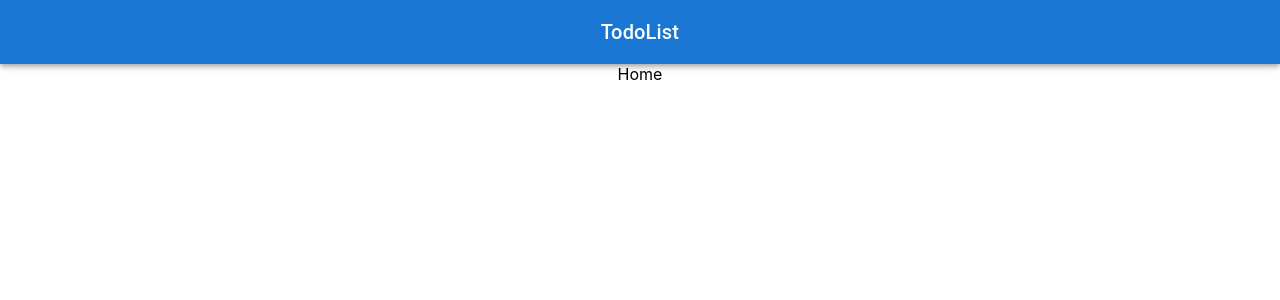
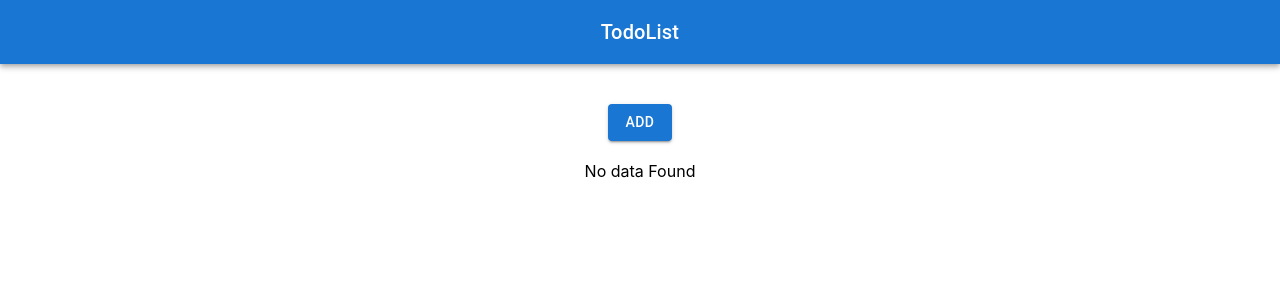
Before and after one commit to Kindaglia/TODO-LIST-REACT, a React (Create React App) app in the folder todolistappreact/: page / in a window 1280 px wide. Shown: the top 300 px of the page. Built offline with nearby package versions, Linux system fonts and the light colour scheme.

Commit message:
add home con vista del localstorage

```diff
--- a/todolistappreact/src/components/Add.js
+++ b/todolistappreact/src/components/Add.js
@@ -1,11 +1,13 @@
 import Box from '@mui/material/Box';
 import TextField from '@mui/material/TextField';
 import { Button, Typography } from '@mui/material';
+import { useNavigate } from "react-router-dom";
 import React, { useEffect, useState } from "react";
 
 
 function Add() {
 
+  const navigate = useNavigate()
   const [title,setTitle] = useState('')
   const [desc,setDesc] =  useState('')
 
@@ -18,18 +20,18 @@ function Add() {
   const handleSubmit = () => {
     console.log({ title, desc })
 
-    const blogs = localStorage.getItem('blogs') || []
+    const _blogs = localStorage.getItem('blogs') && localStorage.getItem('blogs').length > 0 ? JSON.parse(localStorage.getItem('blogs')) : []
 
-    localStorage.setItem('blogs', JSON.stringify([...blogs ,{title, desc}]))
+    localStorage.setItem('blogs', JSON.stringify([..._blogs, { title, desc }]))
 
-
+    navigate('/')
 }
 
   return (<div>
      <Typography> ADD BLOG </Typography>
       <TextField value={title} onChange={(e) => handleTitleChange(e)} label="Title" variant="filled" />
       <TextField value={desc} onChange={(e) => handleDescChange(e)} label="Description" variant="filled" />
-      <Button onClick={handleSubmit} variant="contained" > SUBMIT </Button>
+      <Button onClick={handleSubmit}  variant="contained" > SUBMIT </Button>
   </div>
 
   )
--- a/todolistappreact/src/components/Home.js
+++ b/todolistappreact/src/components/Home.js
@@ -1,8 +1,41 @@
-import React from 'react'
+import { Button } from "@mui/material"
+import React, { useEffect, useState } from "react";
+import { useNavigate } from "react-router-dom";
+import DeleteIcon from '@mui/icons-material/Delete'
+import EditIcon from '@mui/icons-material/Edit';
 
 function Home() {
+
+  const navigate = useNavigate()
+  const [blogs, setBlogs] = useState([])
+
+    useEffect(() => {
+        const blogs = localStorage.getItem('blogs')
+        setBlogs(JSON.parse(blogs))
+    }, [])
+
   return (
-    <div>Home</div>
+    <>
+
+    <br /><br />
+      <Button onClick={() => {navigate('add')}} variant="contained">ADD</Button><br /><br />
+      {
+        blogs && blogs.length > 0 ?
+          blogs.map(blog => {
+            return (
+              <>
+                title - {blog.title}  <br />
+                Description - {blog.desc} <br /><br />
+              </>
+
+            )
+
+
+          })
+          :
+          "No data Found"
+      }
+    </>
   )
 }
 
```
